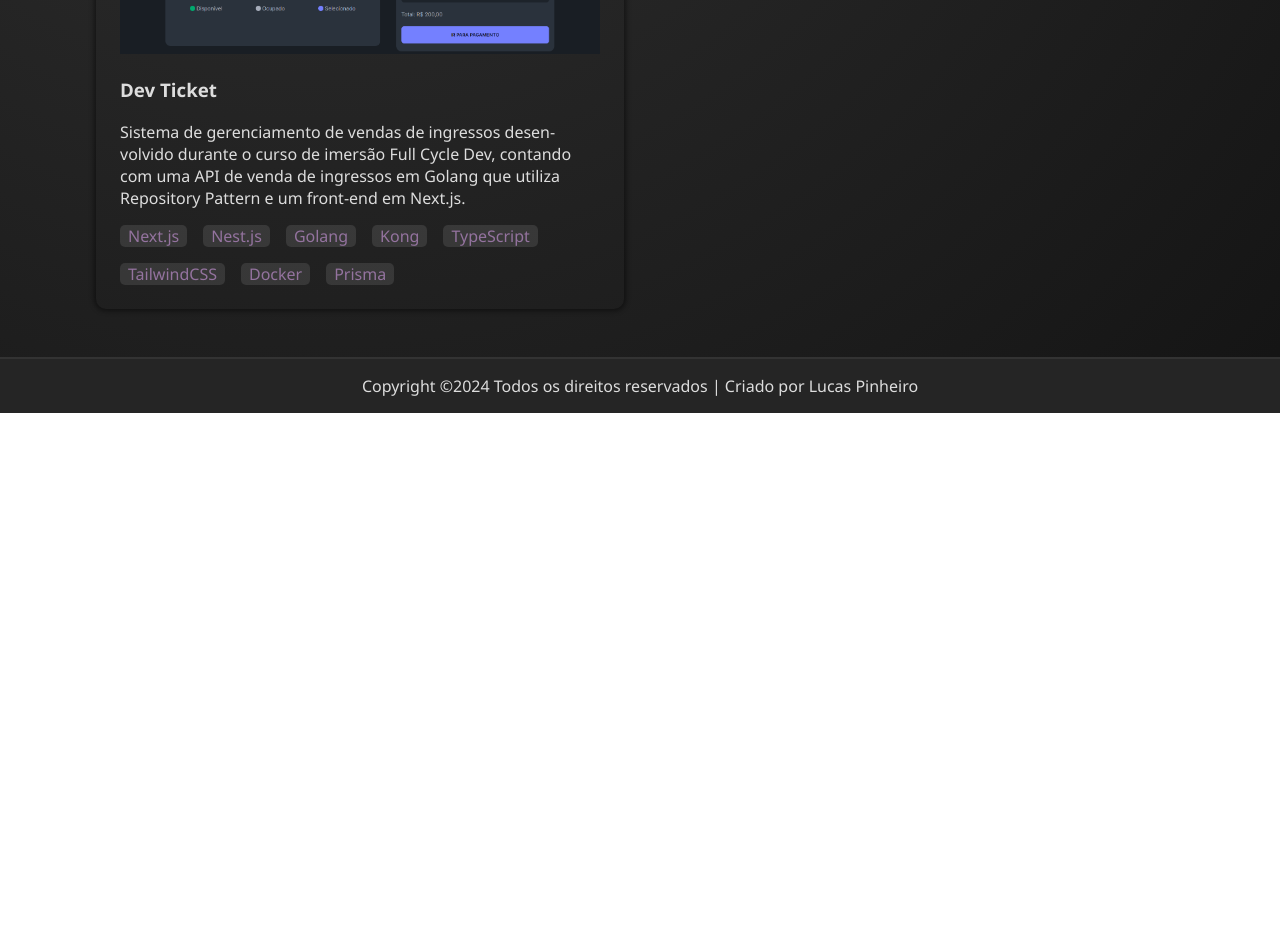
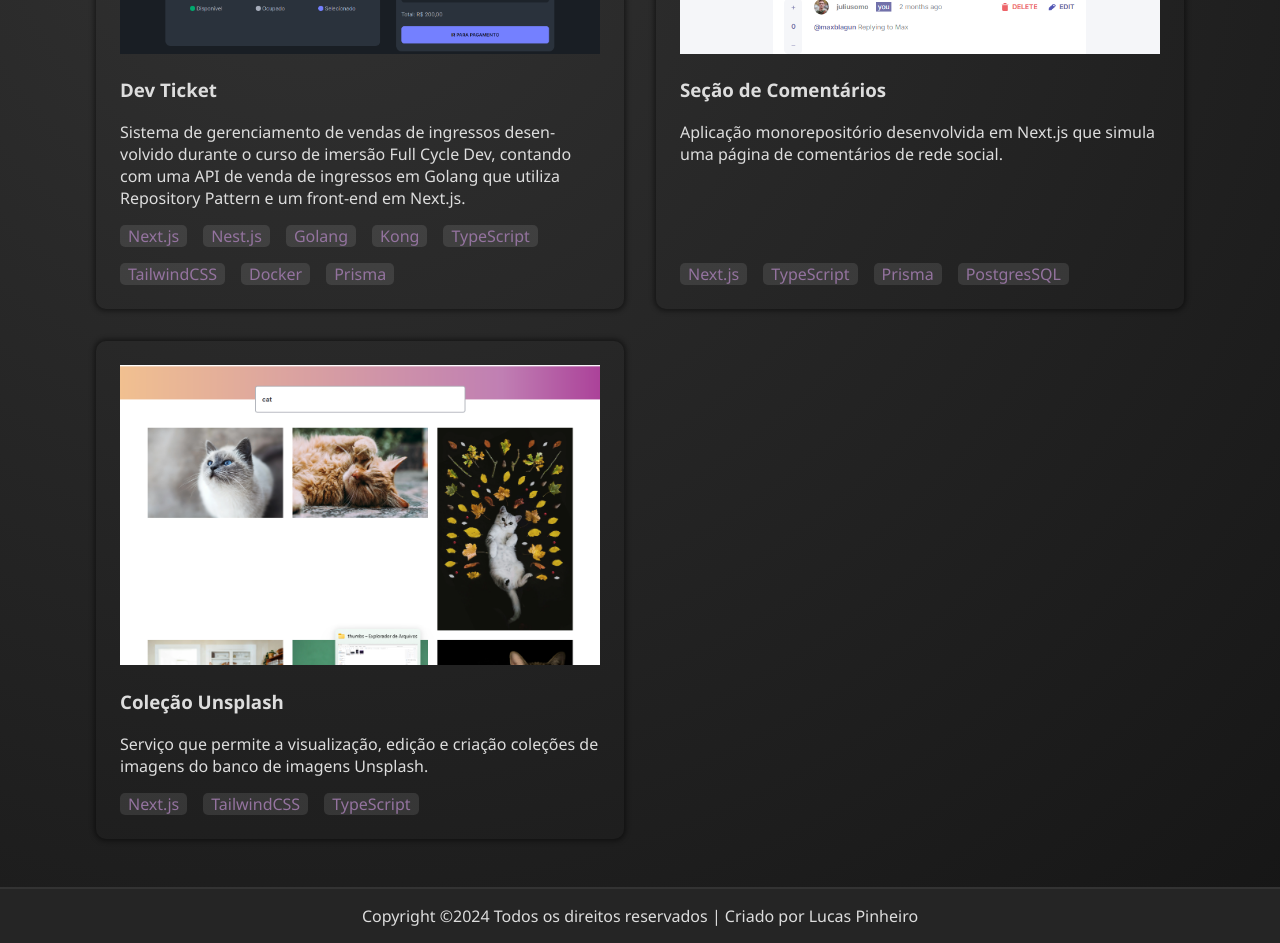
Before and after one commit to lucaslbmp/lucaslbmp.github.io, a React (Create React App) app: page / in a window 1280 px wide. Shown: the part 2520-3463 px from the top of the page. Before the commit the page ends 2933 px from the top, so only its background shows below. Built offline with nearby package versions, Linux system fonts and the light colour scheme.

Commit message:
chore: add projects to project section

```diff
--- a/src/data.ts
+++ b/src/data.ts
@@ -77,4 +77,24 @@ export const projects: ProjectDetails[] = [
       "Prisma",
     ],
   },
+  {
+    name: "Seção de Comentários",
+    description:
+      "Aplicação monorepositório desenvolvida em Next.js que simula uma página de comentários de rede social.",
+    thumbnail: "/thumbs/comments-page-thumb.png",
+    links: {
+      repo: "https://github.com/lucaslbmp/comments-page",
+    },
+    skills: ["Next.js", "TypeScript", "Prisma", "PostgresSQL"],
+  },
+  {
+    name: "Coleção Unsplash",
+    description:
+      "Serviço que permite a visualização, edição e criação coleções de imagens do banco de imagens Unsplash.",
+    thumbnail: "/thumbs/unsplash-collection-thumb.png",
+    links: {
+      repo: "https://github.com/lucaslbmp/unsplash-collection",
+    },
+    skills: ["Next.js", "TailwindCSS", "TypeScript"],
+  },
 ];
```
Also changed, not shown: public/thumbs/comments-page-thumb.png (added), public/thumbs/unsplash-collection-thumb.png (added).
